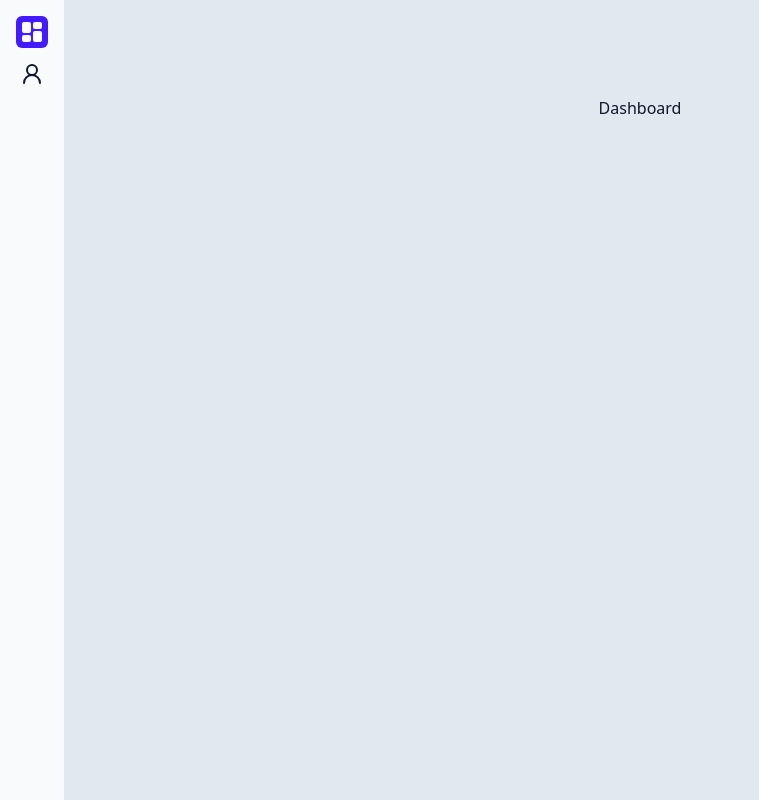
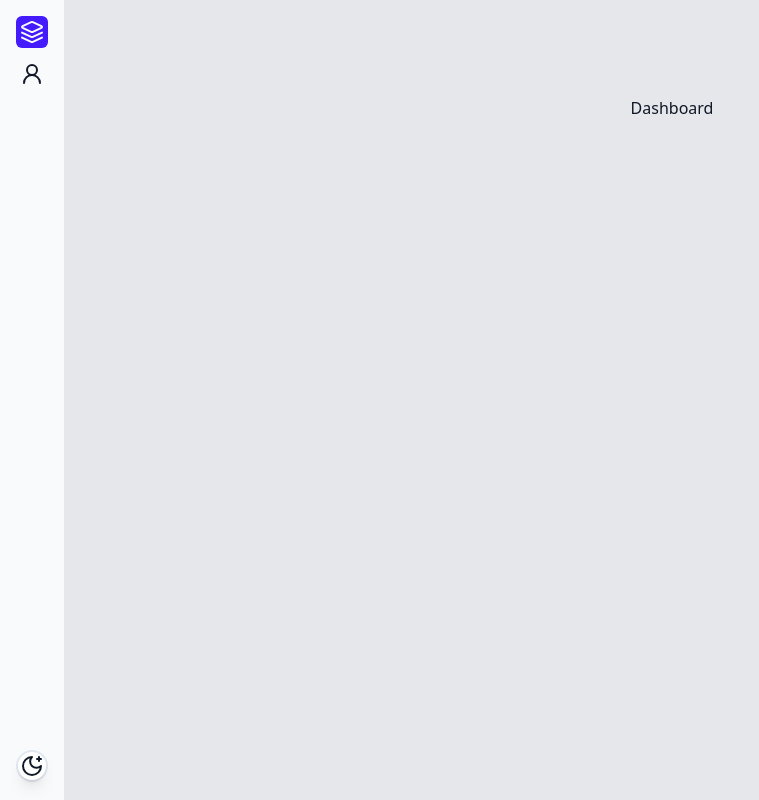
Before and after one commit to Siqueira2/dashboard, a Next.js app: page / in a window 1280 px wide. Shown: the whole page, without its empty margins (0-759 px from the left). Built offline with nearby package versions, Linux system fonts and the light colour scheme.

Commit message:
add switch dark mode

```diff
--- a/package.json
+++ b/package.json
@@ -12,11 +12,13 @@
     "@radix-ui/react-dialog": "^1.0.5",
     "@radix-ui/react-navigation-menu": "^1.1.4",
     "@radix-ui/react-slot": "^1.0.2",
+    "@radix-ui/react-switch": "^1.0.3",
     "@radix-ui/react-tooltip": "^1.0.7",
     "class-variance-authority": "^0.7.0",
     "clsx": "^2.1.0",
     "lucide-react": "^0.323.0",
     "next": "14.1.0",
+    "next-themes": "^0.2.1",
     "react": "^18",
     "react-dom": "^18",
     "tailwind-merge": "^2.2.1",
--- a/src/app/layout.tsx
+++ b/src/app/layout.tsx
@@ -1,5 +1,7 @@
 import type { Metadata } from "next";
 import "./globals.css";
+
+import Theme from "@/context/theme-context";
 
 import Navbar from "@/components/navbar";
 
@@ -14,11 +16,16 @@ export default function RootLayout({
   children: React.ReactNode;
 }>) {
   return (
-    <html lang="en">
-      <body className="bg-slate-200 text-slate-900">
-        <Navbar />
+    <html lang="en" suppressHydrationWarning>
+      <body
+        className="bg-gray-200 text-gray-900 dark:bg-gray-950 dark:text-gray-50"
+        suppressHydrationWarning
+      >
+        <Theme>
+          <Navbar />
 
-        {children}
+          <main className="px-5 ml-16">{children}</main>
+        </Theme>
       </body>
     </html>
   );
--- a/src/app/page.tsx
+++ b/src/app/page.tsx
@@ -1,7 +1,7 @@
 export default function Home() {
   return (
-    <main className="flex min-h-screen flex-col items-center justify-between p-24">
-      Dashboard
-    </main>
+    <section className="flex min-h-screen flex-col items-center justify-between p-24">
+      <div>Dashboard</div>
+    </section>
   );
 }
--- a/src/components/navbar/index.tsx
+++ b/src/components/navbar/index.tsx
@@ -1,13 +1,14 @@
 "use client";
 
-import { NavbarItems } from "@/components/navbar/navbarItems";
+import { NavbarItems } from "@/components/navbar/navbar-items";
+import { ThemeToggle } from "@/components/theme-toggle";
 
 import { navbar_items } from "@/static/navbar_items";
 
 const Navbar = () => {
   return (
-    <nav className="h-screen w-16 bg-slate-50 fixed">
-      <ul className="flex flex-col w-full justify-center items-center space-y-2 p-4">
+    <nav className="h-screen w-16 bg-gray-50 dark:bg-gray-900 fixed flex flex-col justify-between items center p-4">
+      <ul className="w-full space-y-2 ">
         {navbar_items &&
           navbar_items.map((item) => (
             <NavbarItems
@@ -19,6 +20,8 @@ const Navbar = () => {
             />
           ))}
       </ul>
+
+      <ThemeToggle />
     </nav>
   );
 };
--- /dev/null
+++ b/src/components/theme-toggle.tsx
@@ -0,0 +1,22 @@
+"use client";
+
+import { useTheme } from "next-themes";
+
+import { Switch } from "@/components/ui/switch";
+
+export const ThemeToggle = () => {
+  const { theme, setTheme } = useTheme();
+
+  const handleClick = () => {
+    if (theme === "dark") {
+      return setTheme("light");
+    }
+    return setTheme("dark");
+  };
+
+  return (
+    <div>
+      <Switch checked={theme === "light"} onCheckedChange={handleClick} />
+    </div>
+  );
+};
--- a/src/components/ui/button.tsx
+++ b/src/components/ui/button.tsx
@@ -1,8 +1,8 @@
-import * as React from "react"
-import { Slot } from "@radix-ui/react-slot"
-import { cva, type VariantProps } from "class-variance-authority"
+import * as React from "react";
+import { Slot } from "@radix-ui/react-slot";
+import { cva, type VariantProps } from "class-variance-authority";
 
-import { cn } from "@/lib/utils"
+import { cn } from "@/lib/utils";
 
 const buttonVariants = cva(
   "inline-flex items-center justify-center whitespace-nowrap rounded-md text-sm font-medium ring-offset-background transition-colors focus-visible:outline-none focus-visible:ring-2 focus-visible:ring-ring focus-visible:ring-offset-2 disabled:pointer-events-none disabled:opacity-50",
@@ -16,7 +16,8 @@ const buttonVariants = cva(
           "border border-input bg-background hover:bg-accent hover:text-accent-foreground",
         secondary:
           "bg-secondary text-secondary-foreground hover:bg-secondary/80",
-        ghost: "hover:bg-accent hover:text-accent-foreground",
+        ghost:
+          "hover:bg-accent hover:text-accent-foreground dark:hover:bg-gray-800 dark:hover:text-gray-50",
         link: "text-primary underline-offset-4 hover:underline",
       },
       size: {
@@ -31,26 +32,26 @@ const buttonVariants = cva(
       size: "default",
     },
   }
-)
+);
 
 export interface ButtonProps
   extends React.ButtonHTMLAttributes<HTMLButtonElement>,
     VariantProps<typeof buttonVariants> {
-  asChild?: boolean
+  asChild?: boolean;
 }
 
 const Button = React.forwardRef<HTMLButtonElement, ButtonProps>(
   ({ className, variant, size, asChild = false, ...props }, ref) => {
-    const Comp = asChild ? Slot : "button"
+    const Comp = asChild ? Slot : "button";
     return (
       <Comp
         className={cn(buttonVariants({ variant, size, className }))}
         ref={ref}
         {...props}
       />
-    )
+    );
   }
-)
-Button.displayName = "Button"
+);
+Button.displayName = "Button";
 
-export { Button, buttonVariants }
+export { Button, buttonVariants };
--- /dev/null
+++ b/src/components/ui/switch.tsx
@@ -0,0 +1,33 @@
+"use client";
+
+import * as React from "react";
+import * as SwitchPrimitives from "@radix-ui/react-switch";
+
+import { Sun, MoonStar } from "lucide-react";
+
+import { cn } from "@/lib/utils";
+
+const Switch = React.forwardRef<
+  React.ElementRef<typeof SwitchPrimitives.Root>,
+  React.ComponentPropsWithoutRef<typeof SwitchPrimitives.Root>
+>(({ className, checked, ...props }, ref) => (
+  <SwitchPrimitives.Root
+    className={cn(
+      "cursor-pointer rounded-full border-2 border-transparent transition-colors focus-visible:outline-none focus-visible:ring-2 focus-visible:ring-ring focus-visible:ring-offset-2 focus-visible:ring-offset-background disabled:cursor-not-allowed disabled:opacity-50 bg-input",
+      className
+    )}
+    {...props}
+    ref={ref}
+  >
+    <SwitchPrimitives.Thumb
+      className={cn(
+        "pointer-events-none h-7 w-7 p-0.5 rounded-full bg-background shadow-lg ring-0 transition-transform flex justify-center items-center"
+      )}
+    >
+      {checked ? <Sun className="text-amber-500" /> : <MoonStar />}
+    </SwitchPrimitives.Thumb>
+  </SwitchPrimitives.Root>
+));
+Switch.displayName = SwitchPrimitives.Root.displayName;
+
+export { Switch };
--- /dev/null
+++ b/src/context/theme-context.tsx
@@ -0,0 +1,11 @@
+"use client";
+
+import { ThemeProvider } from "next-themes";
+
+interface ThemeProviderProps {
+  children: React.ReactNode;
+}
+
+export default function Theme({ children }: ThemeProviderProps) {
+  return <ThemeProvider attribute="class">{children}</ThemeProvider>;
+}
--- a/src/static/navbar_items.tsx
+++ b/src/static/navbar_items.tsx
@@ -1,4 +1,4 @@
-import { LayoutDashboard, UserRound } from "lucide-react";
+import { Layers, UserRound } from "lucide-react";
 
 import { INavbarItems } from "@/interface/navbar_items";
 
@@ -6,9 +6,8 @@ export const navbar_items: INavbarItems[] = [
   {
     id: 1,
     path: "/",
-    icon: LayoutDashboard,
+    icon: Layers,
     text: "Dashboard",
-    filled: true,
   },
 
   {
--- a/tailwind.config.ts
+++ b/tailwind.config.ts
@@ -1,13 +1,13 @@
-import type { Config } from "tailwindcss"
+import type { Config } from "tailwindcss";
 
 const config = {
-  darkMode: ["class"],
+  darkMode: "class",
   content: [
-    './pages/**/*.{ts,tsx}',
-    './components/**/*.{ts,tsx}',
-    './app/**/*.{ts,tsx}',
-    './src/**/*.{ts,tsx}',
-	],
+    "./pages/**/*.{ts,tsx}",
+    "./components/**/*.{ts,tsx}",
+    "./app/**/*.{ts,tsx}",
+    "./src/**/*.{ts,tsx}",
+  ],
   prefix: "",
   theme: {
     container: {
@@ -75,6 +75,6 @@ const config = {
     },
   },
   plugins: [require("tailwindcss-animate")],
-} satisfies Config
+} satisfies Config;
 
-export default config
+export default config;
```
Also changed, not shown: components.json, src/components/navbar/navbar-items.tsx (renamed from src/components/navbar/navbarItems.tsx), 1 other file (tests, documents, lock files or other folders).
